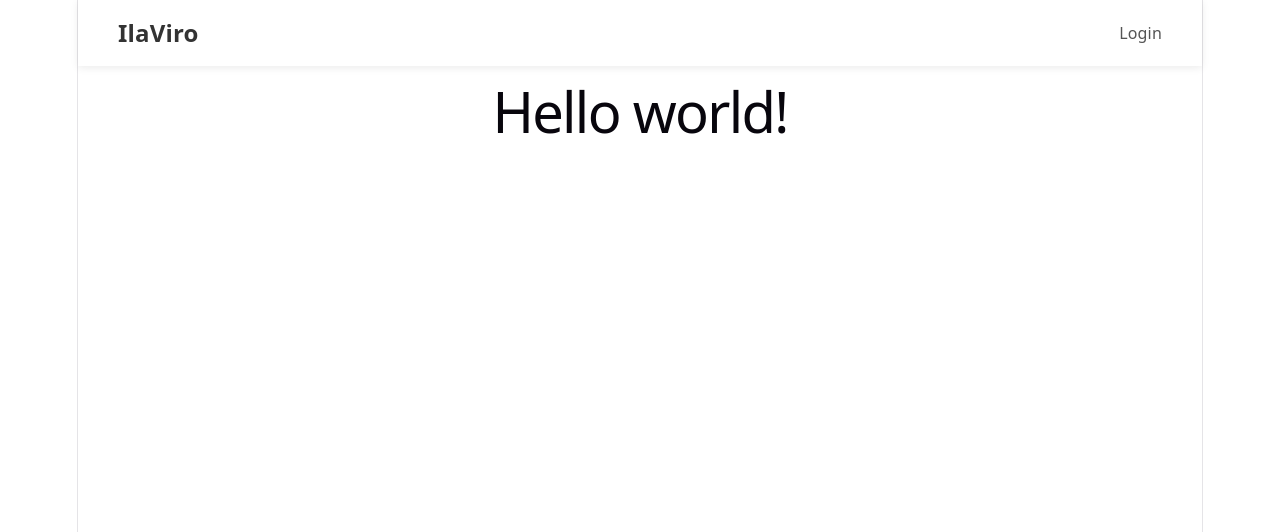
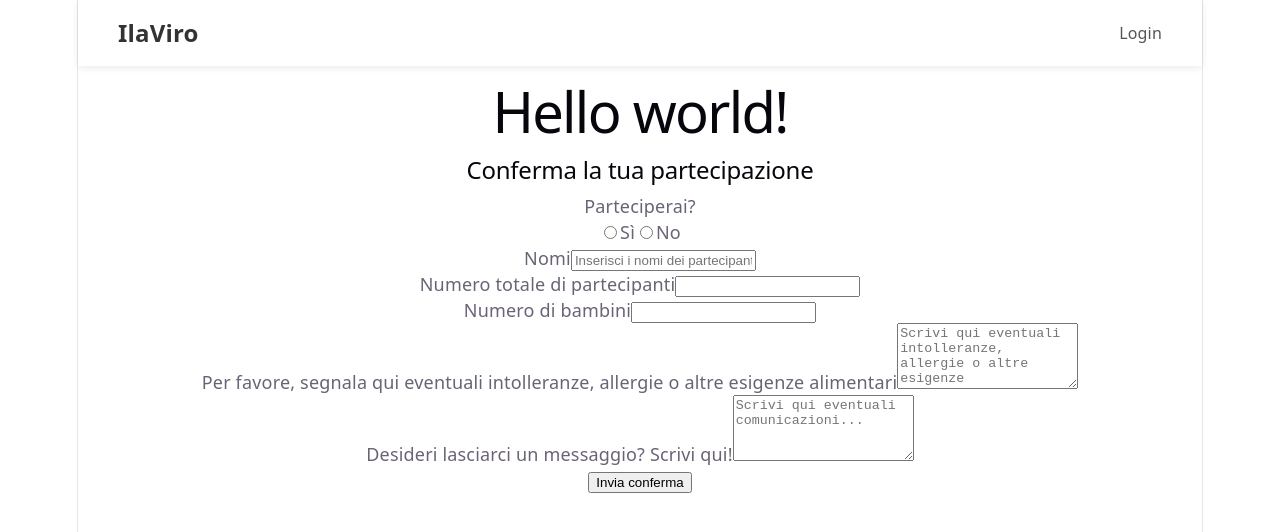
Before and after one commit to Daviduxx/IlaEViro2, a React (Vite) app: page / in a window 1280 px wide. Shown: the top 532 px of the page. Built offline with nearby package versions, Linux system fonts and the light colour scheme.

Commit message:
rsvp form

```diff
--- a/src/App.jsx
+++ b/src/App.jsx
@@ -1,4 +1,5 @@
 import Navbar from './components/Navbar'
+import Rsvp from './components/rsvp'
 import './App.css'
 
 function App() {
@@ -8,6 +9,7 @@ function App() {
     <>
       <Navbar></Navbar>
       <h1>Hello world!</h1>
+      <Rsvp></Rsvp>
     </>
   )
 }
--- /dev/null
+++ b/src/components/Rsvp.jsx
@@ -0,0 +1,148 @@
+import { useState } from "react";
+
+function Rsvp() {
+
+    const [formData, setFormData] = useState({
+        partecipa: true,
+        nomi: '',
+        numeroTotale: 0,
+        numeroBambini: 0,
+        intolleranze: '',
+        messaggio: ''
+    })
+
+    const handleChange = (e) => {
+        const { name, value } = e.target;
+
+        setFormData({
+            ...formData,
+            [name]: value
+        })
+
+    }
+    const handleSubmit = (e) => {
+        e.preventDefault();
+
+        console.log(formData)
+    }
+
+    return (
+
+
+        <form onSubmit={handleSubmit}>
+
+            <h2>Conferma la tua partecipazione</h2>
+
+            {/* Partecipazione */}
+            <div>
+                <p>Parteciperai?</p>
+
+                <label>
+                    <input
+                        type="radio"
+                        name="partecipo"
+                        value="si"
+                        checked={formData.partecipo === true}
+                        onChange={handleChange}
+                        required
+                    />
+                    Sì
+                </label>
+
+                <label>
+                    <input
+                        type="radio"
+                        name="partecipo"
+                        value="no"
+                        checked={formData.partecipo === false}
+                        onChange={handleChange}
+                    />
+                    No
+                </label>
+            </div>
+
+            {/* Nomi */}
+            <div>
+                <label htmlFor="nome">Nomi</label>
+                <input
+                    type="text"
+                    id="nomi"
+                    name="nomi"
+                    value={formData.nomi}
+                    onChange={handleChange}
+                    placeholder="Inserisci i nomi dei partecipanti"
+                    required
+                />
+            </div>
+
+            {/* Numero totale */}
+            <div>
+                <label htmlFor="totale">
+                    Numero totale di partecipanti
+                </label>
+                <input
+                    type="number"
+                    id="totale"
+                    name="totale"
+                    value={formData.totale}
+                    onChange={handleChange}
+                    min="0"
+                />
+            </div>
+
+            {/* Numero bambini */}
+            <div>
+                <label htmlFor="bambini">
+                    Numero di bambini
+                </label>
+                <input
+                    type="number"
+                    id="bambini"
+                    name="bambini"
+                    value={formData.bambini}
+                    onChange={handleChange}
+                    min="0"
+                />
+            </div>
+
+            {/* Intolleranze */}
+            <div>
+                <label htmlFor="intolleranze">
+                    Per favore, segnala qui eventuali intolleranze, allergie o altre esigenze alimentari
+                </label>
+                <textarea
+                    id="intolleranze"
+                    name="intolleranze"
+                    value={formData.intolleranze}
+                    onChange={handleChange}
+                    placeholder="Scrivi qui eventuali intolleranze, allergie o altre esigenze alimentari..."
+                    rows="4"
+                />
+            </div>
+
+            {/* Messaggio */}
+            <div>
+                <label htmlFor="messaggio">
+                    Desideri lasciarci un messaggio? Scrivi qui!
+                </label>
+                <textarea
+                    id="messaggio"
+                    name="messaggio"
+                    value={formData.messaggio}
+                    onChange={handleChange}
+                    placeholder="Scrivi qui eventuali comunicazioni..."
+                    rows="4"
+                />
+            </div>
+
+
+
+            <button type="submit">
+                Invia conferma
+            </button>
+
+        </form>
+    )
+}
+
+export default Rsvp;
```
